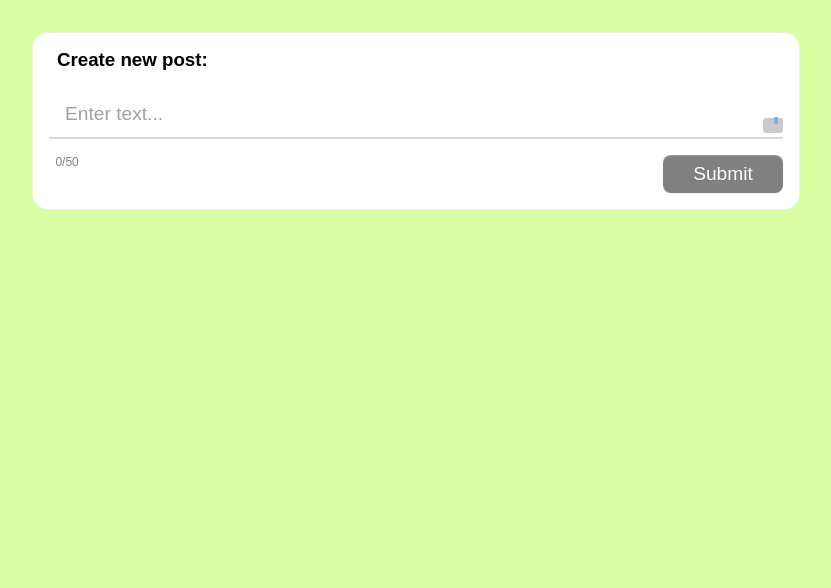
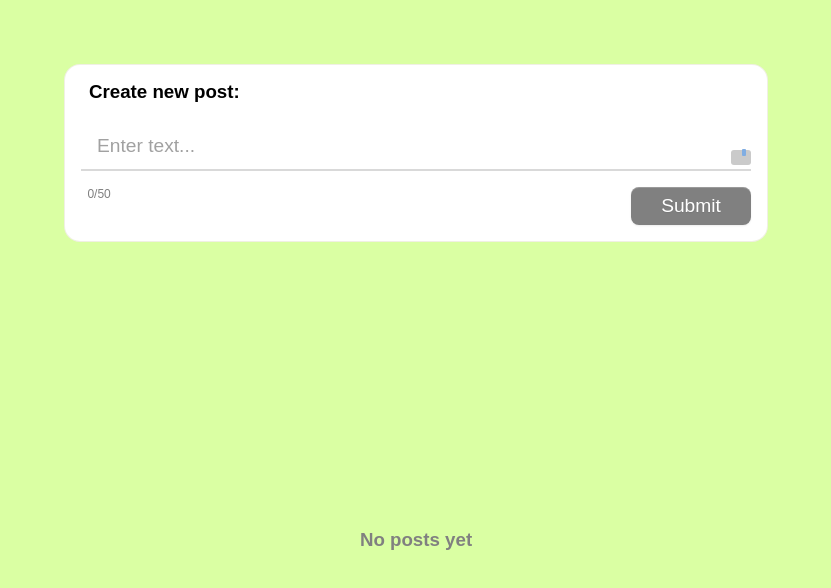
Before and after one commit to edstbbz/TWTReact, a React (Create React App) app: page / in a window 1280 px wide. Shown: the top 588 px of the page, without its empty margins (224-1055 px from the left). Built offline with nearby package versions, Linux system fonts and the light colour scheme.

Commit message:
add posts logic

```diff
--- a/src/App.js
+++ b/src/App.js
@@ -1,9 +1,9 @@
 import React from 'react';
-import Form from './components/Form';
+import Posts from './view/Posts';
 
 const App = () => (
   <div id="app" className="app">
-    <Form />
+    <Posts/>
   </div>
 );
 
--- a/src/components/FilePreview/FliePreview.jsx
+++ b/src/components/FilePreview/FliePreview.jsx
@@ -13,7 +13,7 @@ const FilePreview = (props) => {
 FilePreview.propTypes = {
   children: PropTypes.arrayOf(
     PropTypes.shape({
-      name: PropTypes.string.isRequired,
+      key: PropTypes.string.isRequired,
     })
   ).isRequired,
 };
--- a/src/components/Form/Form.jsx
+++ b/src/components/Form/Form.jsx
@@ -1,4 +1,5 @@
 import React, { useState, Fragment } from 'react';
+import PropTypes from 'prop-types';
 import FormLimit from '../FormLimit';
 import FileLoader from '../FileLoader';
 import TextInput from '../TextInput';
@@ -7,7 +8,8 @@ import Image from '../File';
 import Modal from '../Modal';
 import Button from '../Button';
 
-const Form = () => {
+const Form = (props) => {
+  const { createContent } = props;
   const MAX_VALUE = 50;
   const [inputValue, setInputValue] = useState('');
   const [fileList, setFileList] = useState([]);
@@ -19,7 +21,7 @@ const Form = () => {
   const submitHandler = (event) => {
     event.preventDefault();
     // eslint-disable-next-line
-    console.log({ message: inputValue, images: fileList });
+    createContent({ message: inputValue, images: fileList });
     setInputValue('');
     setFileList([]);
   };
@@ -85,4 +87,8 @@ const Form = () => {
   );
 };
 
+Form.propTypes = {
+  createContent: PropTypes.func.isRequired,
+};
+
 export default Form;
--- a/src/index.css
+++ b/src/index.css
@@ -118,7 +118,6 @@ body {
   position: absolute;
   top: 50%;
   left: 50%;
-  height: 30%;
   width: 50%;
   margin: 0 0 0 -25%;
 }
@@ -401,11 +400,15 @@ body {
 }
 
 .delete__post {
+  padding: 0;
+  border: none;
+  background: none;
   position: absolute;
   cursor: pointer;
   top: 3px;
   right: 9px;
   color: rgb(148 148 148);
+  font-size: 1rem;
 }
 .delete__post:active,
 :hover,
--- a/src/view/Posts/Posts.jsx
+++ b/src/view/Posts/Posts.jsx
@@ -9,7 +9,7 @@ const Posts = () => {
     const content = [
       ...postContent,
       {
-        id: callback.id,
+        id: postContent.length,
         message: callback.message,
         images: callback.images,
       },
@@ -41,7 +41,7 @@ const Posts = () => {
     .reverse();
 
   return (
-    <div className="app">
+    <div className="app posts">
       <Form createContent={createPostContent} />
       <div className="posts__container">
         {postContent.length < 1 && <h3 className="post__message">No posts yet</h3>}
```
